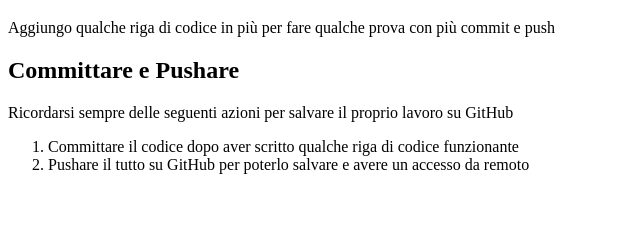
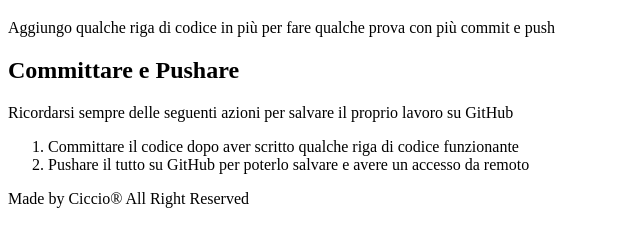
Before and after one commit to FrancescoSls97/htmlcss-hello, a plain HTML site: page index.html in a window 1280 px wide. Shown: the part 61-308 px from the top of the page, without its empty margins (0-640 px from the left). Drawn offline with Linux system fonts and the light colour scheme.

Commit message:
added footer

```diff
--- a/index.html
+++ b/index.html
@@ -17,4 +17,5 @@
         </ol>
     </div>
 </body>
+<footer><i></i>Made by Ciccio&reg; All Right Reserved</i></footer>
 </html>
```
